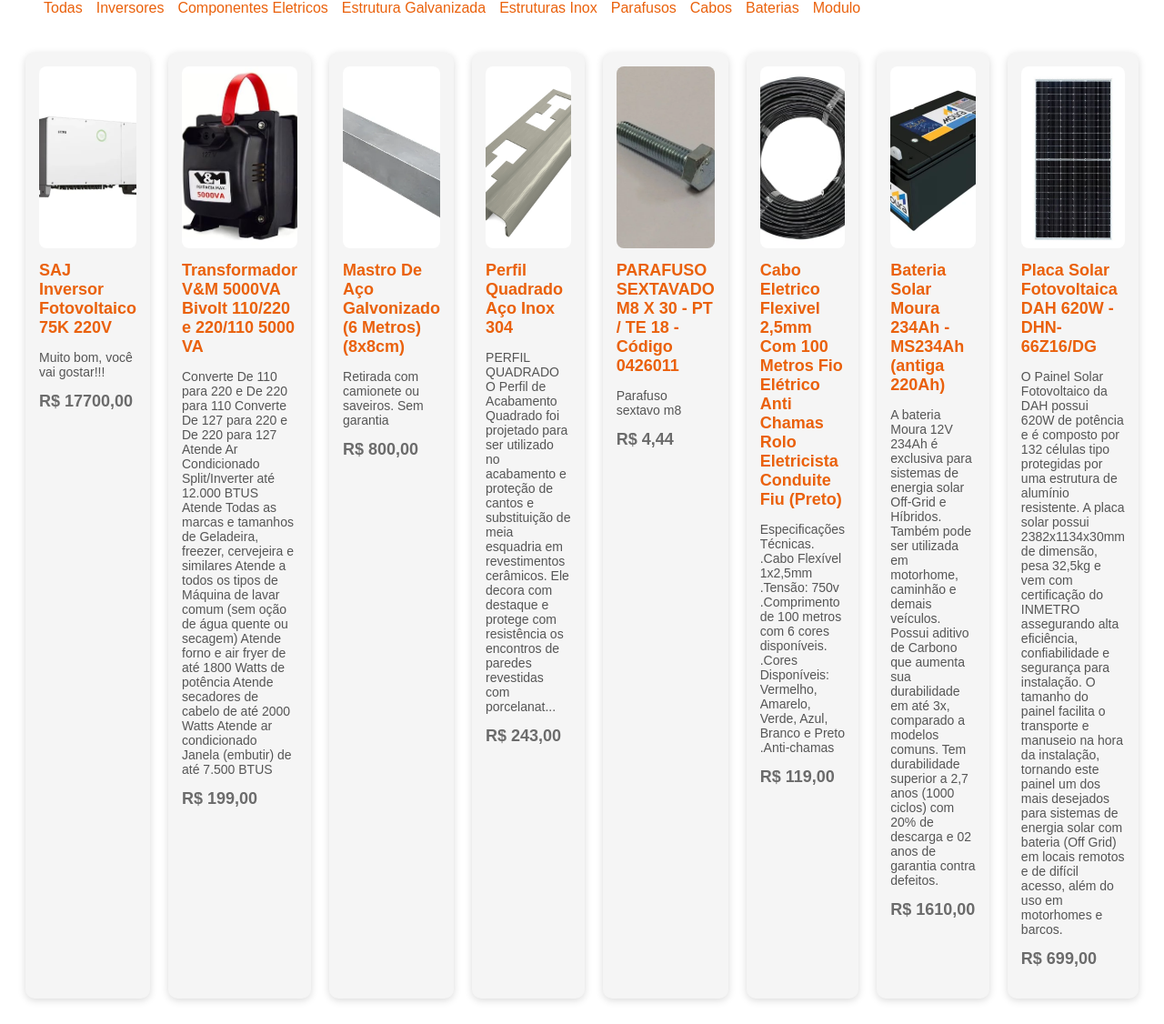
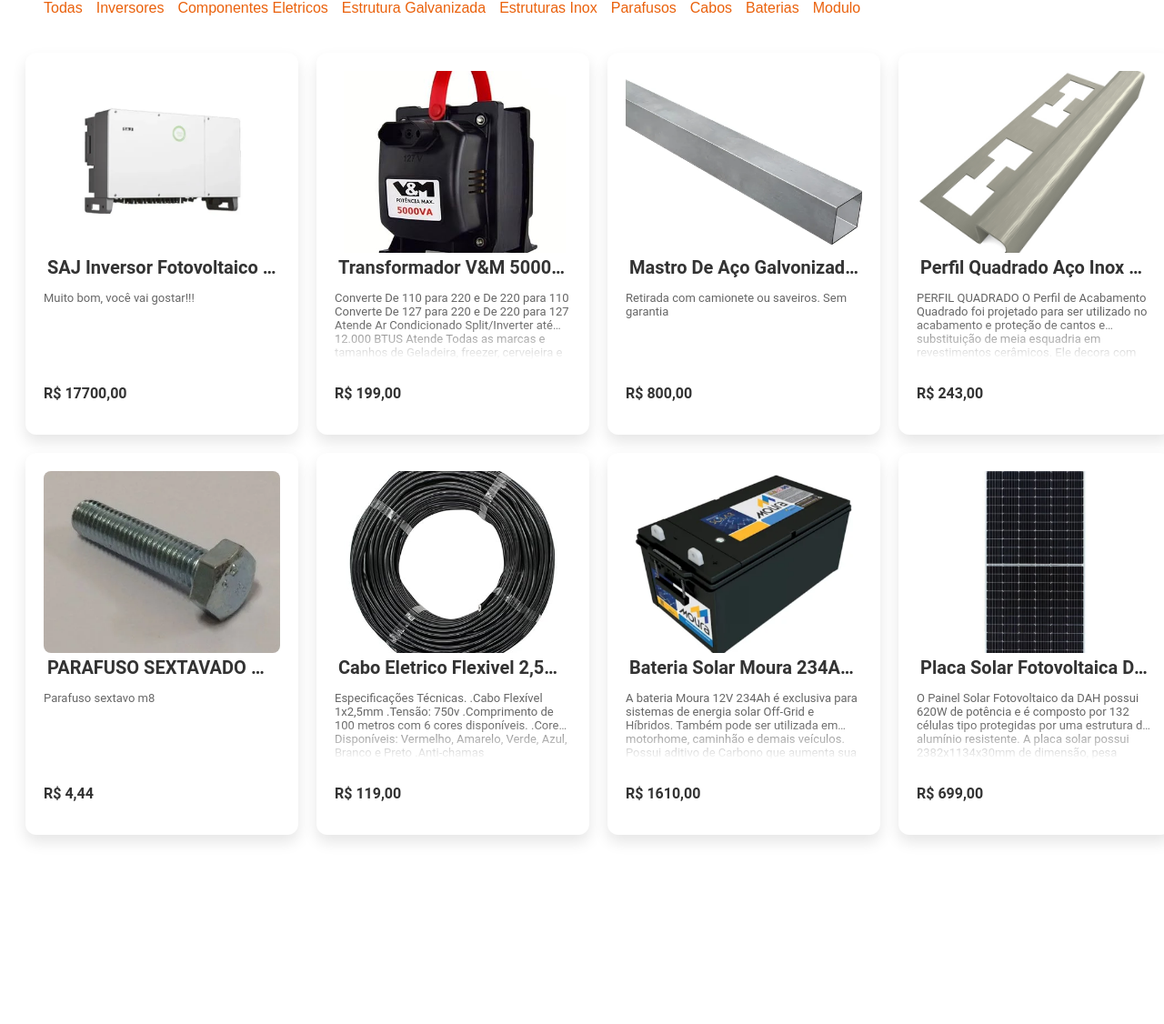
Before and after one commit to Ian-Ribeiro/proj-market-energy, a Django app: page / in a window 1280 px wide. Shown: the part 115-1241 px from the top of the page at 91% size. After the commit the page ends 1041 px from the top, so only its background shows below. Run offline with Django 5.2, Linux system fonts and the light colour scheme; data comes from the database, SQL or seed files in the repository; both versions use the stored data as it was after the commit.

Commit message:
Arrumando Css

```diff
--- a/market/static/css/prod.css
+++ b/market/static/css/prod.css
@@ -1,10 +1,13 @@
-.container-prod{
-    padding: 20px;
+/* Container principal */
+.container-prod {
+    padding: 40px;
+    background-color: #f4f4f9; /* Fundo suave para destacar os cards */
 }
 
-/* Container dos cards */
+/* Grid de 4 colunas */
 .lista-produtos {
-    display: flex;
+    display: grid;
+    grid-template-columns: repeat(4, 1fr); /* 4 colunas */
     gap: 20px;
     padding: 20px;
 }
@@ -12,24 +15,30 @@
 /* Card individual */
 .card-produto {
     width: 260px;
-    background: whitesmoke;
-    border-radius: 10px;
-    padding: 15px;
-    box-shadow: 0 2px 8px rgba(0,0,0,0.15);
+    height: 380px; /* Ajustei para dar mais espaço ao conteúdo */
+    background: #ffffff; /* Branco puro para destacar os cards */
+    border-radius: 12px;
+    padding: 20px;
+    box-shadow: 0 8px 16px rgba(0, 0, 0, 0.1); /* Sombra sutil para efeito de profundidade */
     transition: 0.3s;
-    font-family: Arial, Helvetica, sans-serif;
+    font-family: 'Roboto', sans-serif; /* Fonte moderna e mais legível */
+    display: flex;
+    flex-direction: column;
+    justify-content: space-between;
+    overflow: hidden;
 }
 
 /* Animação ao passar o mouse */
 .card-produto:hover {
     transform: scale(1.05);
+    box-shadow: 0 12px 24px rgba(0, 0, 0, 0.15); /* Aumenta a sombra ao passar o mouse */
 }
 
 /* Imagem */
 .img-produto {
     width: 100%;
     height: 200px;
-    object-fit: cover;  /* corta a imagem bonitinho */
+    object-fit: cover;
     border-radius: 8px;
 }
 
@@ -37,28 +46,55 @@
 .sem-imagem {
     width: 100%;
     height: 200px;
-    background: whitesmoke;
+    background: #e0e0e0; /* Fundo cinza para quando a imagem não estiver disponível */
     border-radius: 8px;
     display: flex;
+    justify-content: center;
+    align-items: center;
+    font-size: 14px;
+    color: #aaa;
 }
 
 /* Nome */
 .card-produto h3 {
-    margin: 10px 0 5px;
-    font-size: 18px;
-    color: rgb(234, 97, 12)
+    margin: 4px;
+    font-size: 20px;
+    font-weight: 600;
+    color: #333; /* Cor do texto mais suave */
+    white-space: nowrap;
+    overflow: hidden;
+    text-overflow: ellipsis; /* Reticências no caso de texto muito longo */
 }
 
-/* Descrição */
+/* Descrição com Degradê no fundo */
 .card-produto .descricao {
-    font-size: 14px;
-    color: #555;
+    font-size: 13px;
+    color: #666; /* Cor de texto suave para a descrição */
+    flex-grow: 1;
+    margin-top: 10px;
+    overflow: hidden;
+    text-overflow: ellipsis;
+    display: -webkit-box;
+    -webkit-line-clamp: 3; /* Limita a descrição a 3 linhas */
+    -webkit-box-orient: vertical;
+    position: relative;
+}
+
+/* Efeito de degradê para descrição */
+.card-produto .descricao::after {
+    content: '';
+    position: absolute;
+    bottom: 0;
+    left: 0;
+    width: 100%;
+    height: 40px; /* Altura do efeito fade-out */
+    background: linear-gradient(to bottom, rgba(255, 255, 255, 0) 0%, rgba(255, 255, 255, 1) 100%);
 }
 
 /* Preço */
 .card-produto .preco {
-    margin-top: 10px;
     font-weight: bold;
-    color: rgb(107, 107, 107);
-    font-size: 18px;
+    color: #333;
+    font-size: 16px;
+    margin-top: 15px;
 }
```
Also changed, not shown: db.sqlite3, media/produtos/BarraGalvanizada.webp (added), media/produtos/Componente-01.jpg (added), media/produtos/Inversor-01.webp (added), media/produtos/PerfilInox.jpg (added), media/produtos/bateria-01.webp (added), media/produtos/cabos-01.jpg (added), media/produtos/modulo-01.jpg (added), media/produtos/parafuso-01.webp (added).
